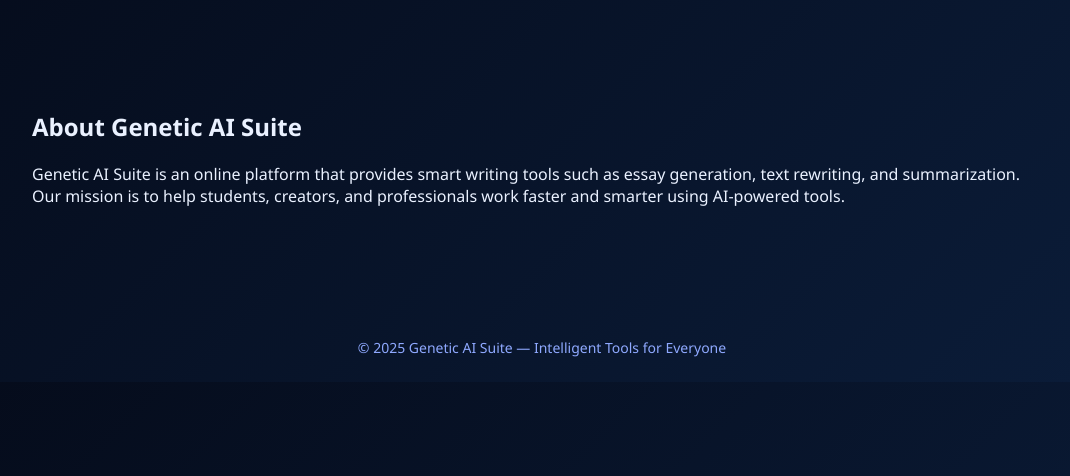
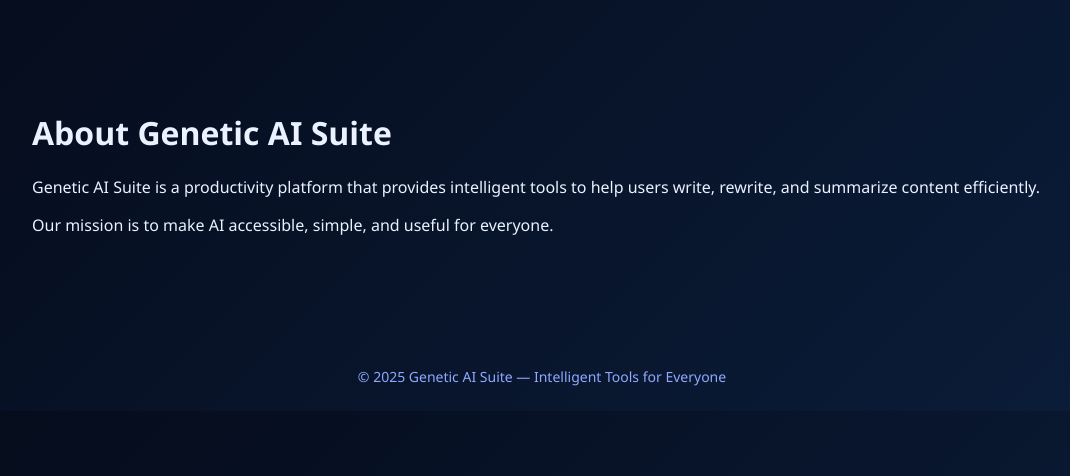
Before and after one commit to supreme-ai-gif/Genetic-suite, a Flask app: page /about in a window 1280 px wide. Shown: the part 87-563 px from the top of the page, without its empty margins (98-1168 px from the left). Run offline with Flask 3, Linux system fonts and the light colour scheme.

Commit message:
Revise heading and description in about.html
Updated the heading and revised the description of the Genetic AI Suite to clarify its purpose and mission.

```diff
--- a/templates/about.html
+++ b/templates/about.html
@@ -1,9 +1,11 @@
 {% extends 'layout.html' %}
 {% block content %}
-<h2>About Genetic AI Suite</h2>
+<h1>About Genetic AI Suite</h1>
 <p>
-Genetic AI Suite is an online platform that provides smart writing tools such as
-essay generation, text rewriting, and summarization. Our mission is to help
-students, creators, and professionals work faster and smarter using AI-powered tools.
+Genetic AI Suite is a productivity platform that provides intelligent tools
+to help users write, rewrite, and summarize content efficiently.
+</p>
+<p>
+Our mission is to make AI accessible, simple, and useful for everyone.
 </p>
 {% endblock %}
```
